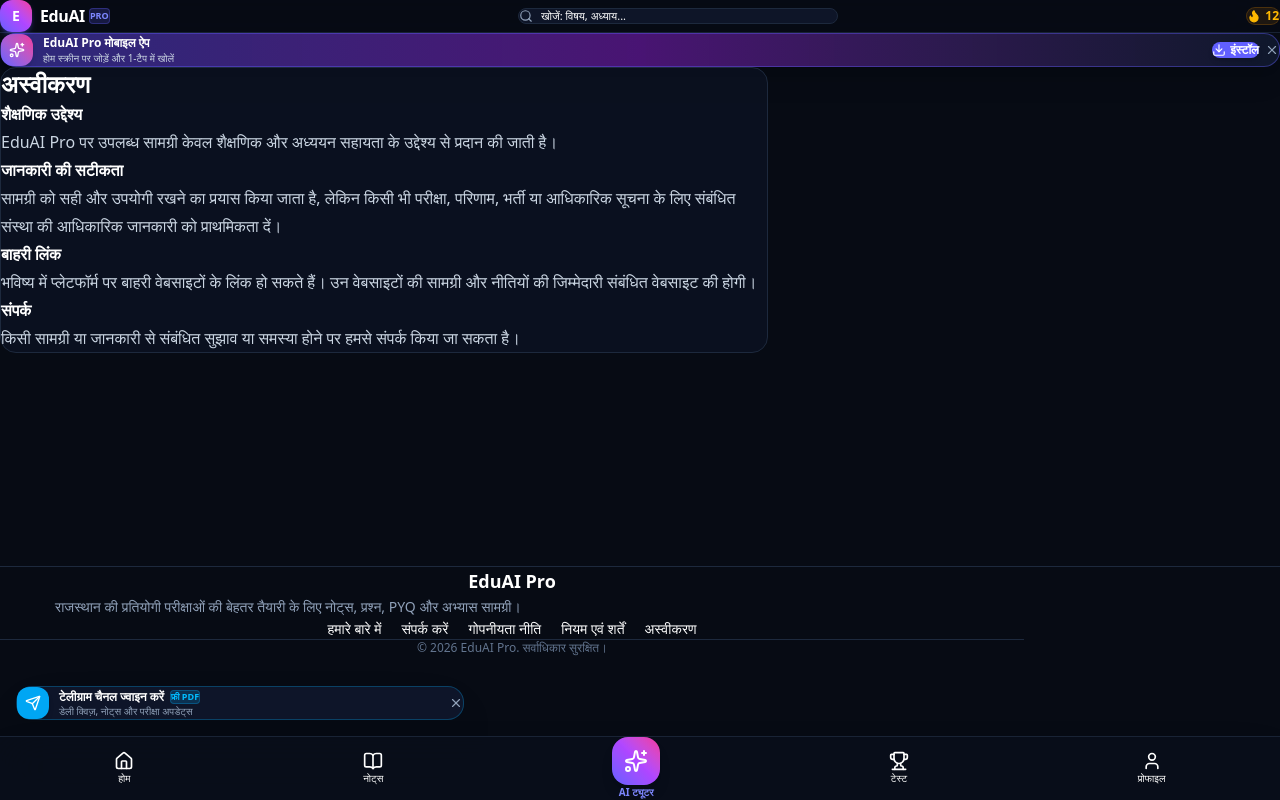
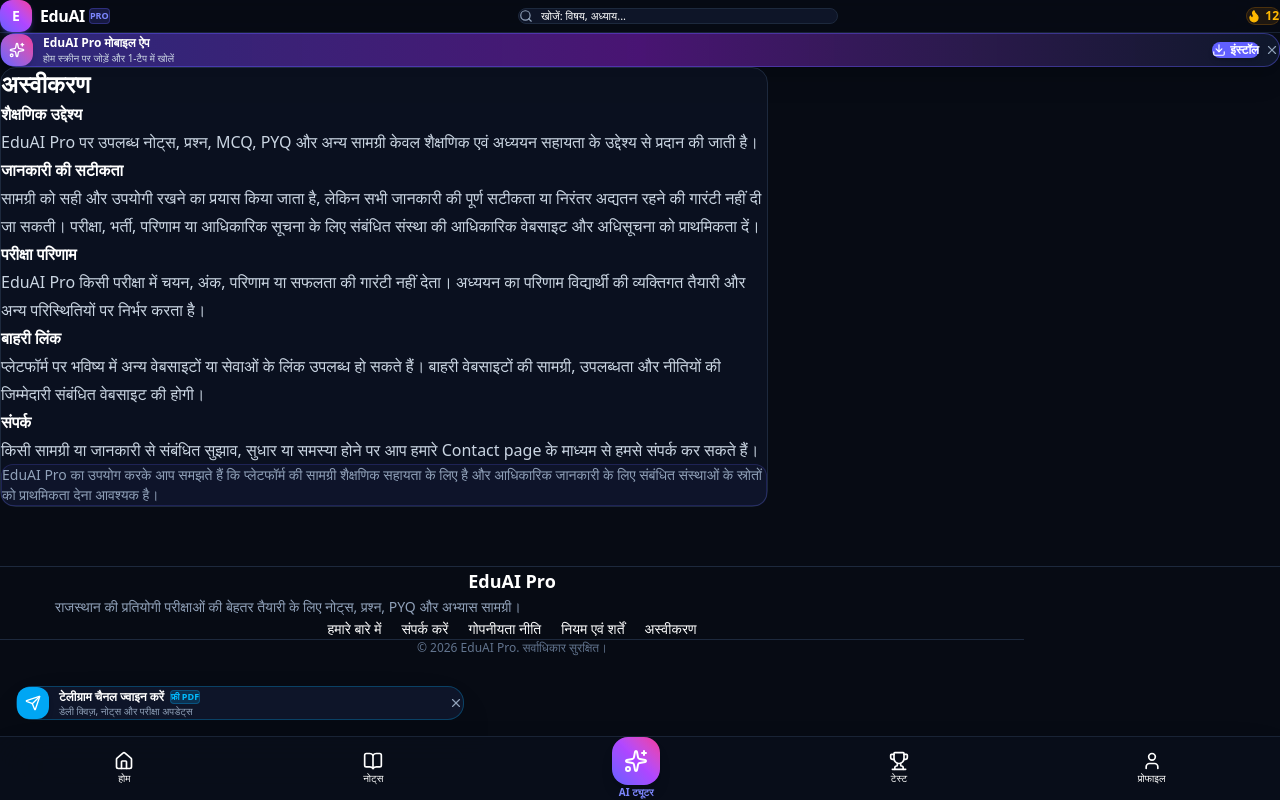
Before and after one commit to bhoopendramandoliya786-source/EducationPlatform, a Next.js app: page /disclaimer in a window 1280 px wide. Built offline with nearby package versions, Linux system fonts and the light colour scheme.

Commit message:
Improve disclaimer content

```diff
--- a/app/disclaimer/page.jsx
+++ b/app/disclaimer/page.jsx
@@ -1,6 +1,7 @@
 export const metadata = {
   title: "अस्वीकरण",
-  description: "EduAI Pro का अस्वीकरण।",
+  description:
+    "EduAI Pro पर उपलब्ध शैक्षणिक सामग्री और जानकारी के उपयोग से संबंधित अस्वीकरण।",
 };
 
 export default function DisclaimerPage() {
@@ -13,8 +14,8 @@
           <div>
             <h2 className="font-bold text-white">शैक्षणिक उद्देश्य</h2>
             <p className="mt-1">
-              EduAI Pro पर उपलब्ध सामग्री केवल शैक्षणिक और अध्ययन सहायता
-              के उद्देश्य से प्रदान की जाती है।
+              EduAI Pro पर उपलब्ध नोट्स, प्रश्न, MCQ, PYQ और अन्य सामग्री
+              केवल शैक्षणिक एवं अध्ययन सहायता के उद्देश्य से प्रदान की जाती है।
             </p>
           </div>
 
@@ -22,26 +23,42 @@
             <h2 className="font-bold text-white">जानकारी की सटीकता</h2>
             <p className="mt-1">
               सामग्री को सही और उपयोगी रखने का प्रयास किया जाता है, लेकिन
-              किसी भी परीक्षा, परिणाम, भर्ती या आधिकारिक सूचना के लिए
-              संबंधित संस्था की आधिकारिक जानकारी को प्राथमिकता दें।
+              सभी जानकारी की पूर्ण सटीकता या निरंतर अद्यतन रहने की गारंटी
+              नहीं दी जा सकती। परीक्षा, भर्ती, परिणाम या आधिकारिक सूचना के
+              लिए संबंधित संस्था की आधिकारिक वेबसाइट और अधिसूचना को प्राथमिकता दें।
+            </p>
+          </div>
+
+          <div>
+            <h2 className="font-bold text-white">परीक्षा परिणाम</h2>
+            <p className="mt-1">
+              EduAI Pro किसी परीक्षा में चयन, अंक, परिणाम या सफलता की गारंटी
+              नहीं देता। अध्ययन का परिणाम विद्यार्थी की व्यक्तिगत तैयारी और
+              अन्य परिस्थितियों पर निर्भर करता है।
             </p>
           </div>
 
           <div>
             <h2 className="font-bold text-white">बाहरी लिंक</h2>
             <p className="mt-1">
-              भविष्य में प्लेटफॉर्म पर बाहरी वेबसाइटों के लिंक हो सकते हैं।
-              उन वेबसाइटों की सामग्री और नीतियों की जिम्मेदारी संबंधित
-              वेबसाइट की होगी।
+              प्लेटफॉर्म पर भविष्य में अन्य वेबसाइटों या सेवाओं के लिंक उपलब्ध
+              हो सकते हैं। बाहरी वेबसाइटों की सामग्री, उपलब्धता और नीतियों की
+              जिम्मेदारी संबंधित वेबसाइट की होगी।
             </p>
           </div>
 
           <div>
             <h2 className="font-bold text-white">संपर्क</h2>
             <p className="mt-1">
-              किसी सामग्री या जानकारी से संबंधित सुझाव या समस्या होने पर
-              हमसे संपर्क किया जा सकता है।
+              किसी सामग्री या जानकारी से संबंधित सुझाव, सुधार या समस्या होने
+              पर आप हमारे Contact page के माध्यम से हमसे संपर्क कर सकते हैं।
             </p>
+          </div>
+
+          <div className="rounded-xl border border-indigo-500/20 bg-indigo-500/5 p-4 text-sm text-slate-400">
+            EduAI Pro का उपयोग करके आप समझते हैं कि प्लेटफॉर्म की सामग्री
+            शैक्षणिक सहायता के लिए है और आधिकारिक जानकारी के लिए संबंधित
+            संस्थाओं के स्रोतों को प्राथमिकता देना आवश्यक है।
           </div>
         </div>
       </section>
```
